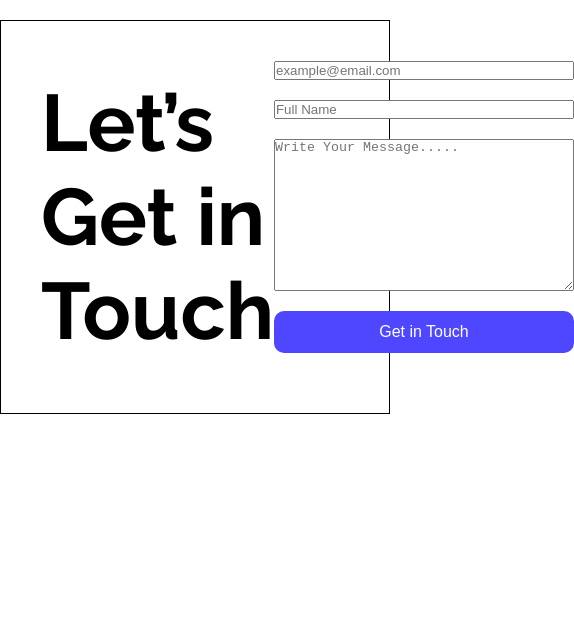
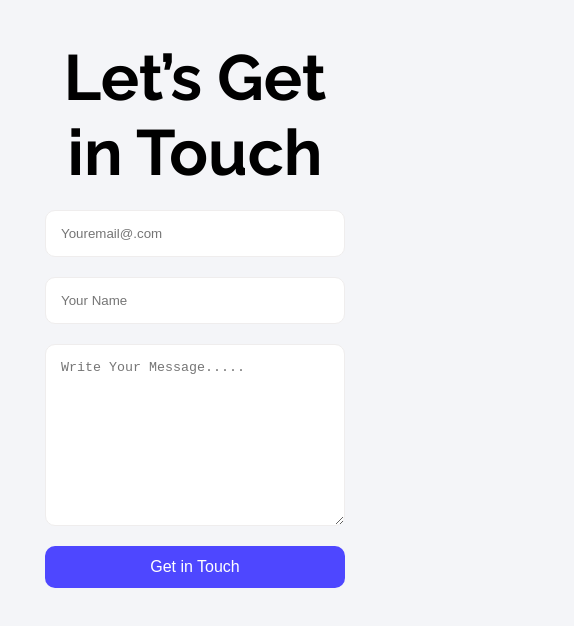
Before and after one commit to neya-mul/web-flow, a plain HTML site: page index.html in a window 390 px wide. Shown: the whole page, 574 px wide, since content can reach past the window. Drawn offline with Linux system fonts and the light colour scheme.

Commit message:
form added with responsible for mobile devices

```diff
--- a/index.html
+++ b/index.html
@@ -146,8 +146,8 @@
   <section class="section5">
       <div class="sec5-heading"><h1 class="raleway">Let’s Get in Touch</h1></div>
        <div class="sec5-form">
-        <input type="email" placeholder="example@email.com">
-        <input type="text" placeholder="Full Name">
+        <input type="email" placeholder="Youremail@.com">
+        <input type="text" placeholder="Your Name">
         <textarea name="" id="" placeholder="Write Your Message....." cols="20" rows="10"></textarea>
         <button class="btn">Get in Touch</button>
        </div>
--- a/style.css
+++ b/style.css
@@ -2,6 +2,8 @@
     margin: 0;
     padding: 0;
     box-sizing: border-box;
+    /* background-color: #d8d7ed; */
+    background-color: #f4f5f8;
 }
 
 
@@ -185,7 +187,7 @@
     border-radius: 10px;
 }
 .section5{
-    border: 1px solid;
+    /* border: 1px solid; */
     max-width: 1140px;
     margin: 20px auto;
     display: flex;
@@ -200,11 +202,19 @@
 .sec5-form{
     /* border: 1px solid; */
 }
-.sec5-form input,textarea,.sec5-form button{
+.sec5-form input,textarea{
     display: block;
     margin-bottom: 20px;
     width: 300px;
+    border: 1px solid rgb(239, 237, 237);
+    border-radius: 10px;
+    padding: 15px;
+    background-color: #FFFFFF;
 }
+.sec5-form button{
+   width: 300px;
+}
+
 
 
 
@@ -237,5 +247,14 @@
     padding-left: 10px;
     padding-right: 10px;
    }
+   .section5{
+    flex-direction: column;
+    margin: 0 auto;
+   }
+   .sec5-heading h1{
+        font-size: 4rem;
+        text-align: center;
+        margin-bottom: 20px;
+   }
 
 }
```
